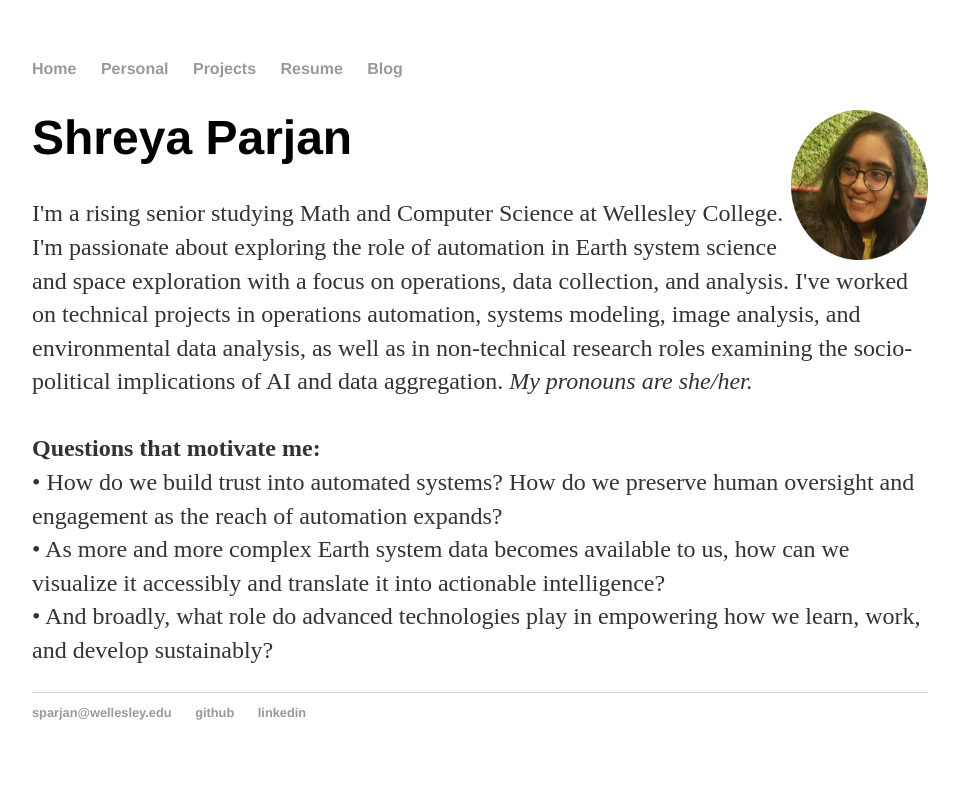
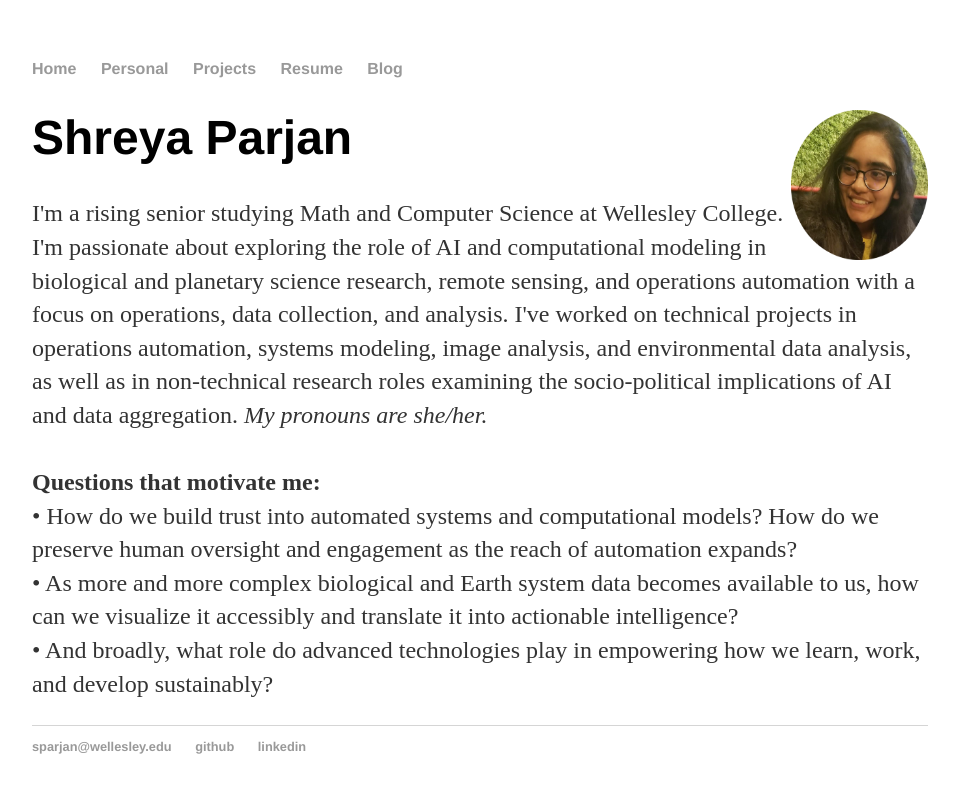
Before and after one commit to sparjan/site, a Jekyll site: the page built from index.html, in a window 1280 px wide. Shown: the top 793 px of the page, without its empty margins (160-1119 px from the left). Built offline with Jekyll 4.4.1, drawn with Linux system fonts in a browser that asks for light colours.

Commit message:
Update index.html

```diff
--- a/index.html
+++ b/index.html
@@ -4,16 +4,18 @@ title: Shreya Parjan
 ---
 <div class="blurb">
 	<h1>Shreya Parjan <img src="Pics/sp-casual-circ.png" width="137" height="150" alt="sparjan" style="float:right;" /></h1>
-	<p>I'm a rising senior studying Math and Computer Science at Wellesley College. I'm passionate about exploring the role of automation in Earth system science and space exploration with a focus on operations, data collection, and analysis.
-		I've worked on technical projects in operations automation, systems modeling, image analysis, and environmental data analysis, as well as in non-technical research roles examining the socio-political implications of AI and data aggregation.
+	<p>I'm a rising senior studying Math and Computer Science at Wellesley College. I'm passionate about exploring the role of AI and computational modeling
+		in biological and planetary science research, remote sensing, and operations automation with a focus on operations, data collection, and analysis.
+		I've worked on technical projects in operations automation, systems modeling, image analysis, and environmental data analysis, as well as in
+		non-technical research roles examining the socio-political implications of AI and data aggregation.
 		<em>My pronouns are she/her.</em>
 	<br>
 	<br>
 	<b>Questions that motivate me:</b>
 	<br>
-	• How do we build trust into automated systems? How do we preserve human oversight and engagement as the reach of automation expands?
+	• How do we build trust into automated systems and computational models? How do we preserve human oversight and engagement as the reach of automation expands?
 	<br>
-	• As more and more complex Earth system data becomes available to us, how can we visualize it accessibly and translate it into actionable intelligence?
+	• As more and more complex biological and Earth system data becomes available to us, how can we visualize it accessibly and translate it into actionable intelligence?
 	<br>
 	• And broadly, what role do advanced technologies play in empowering how we learn, work, and develop sustainably?
 
```
